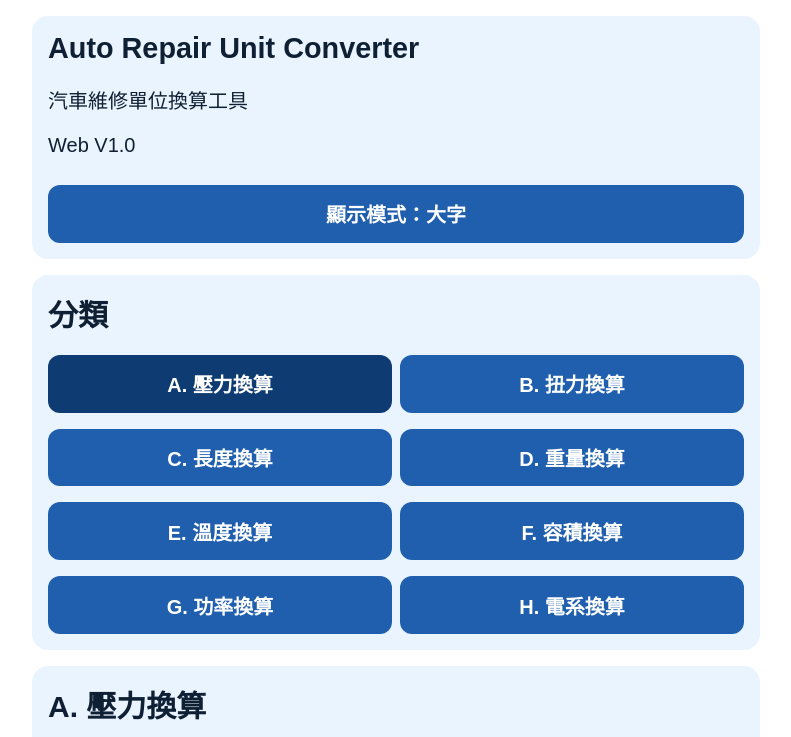
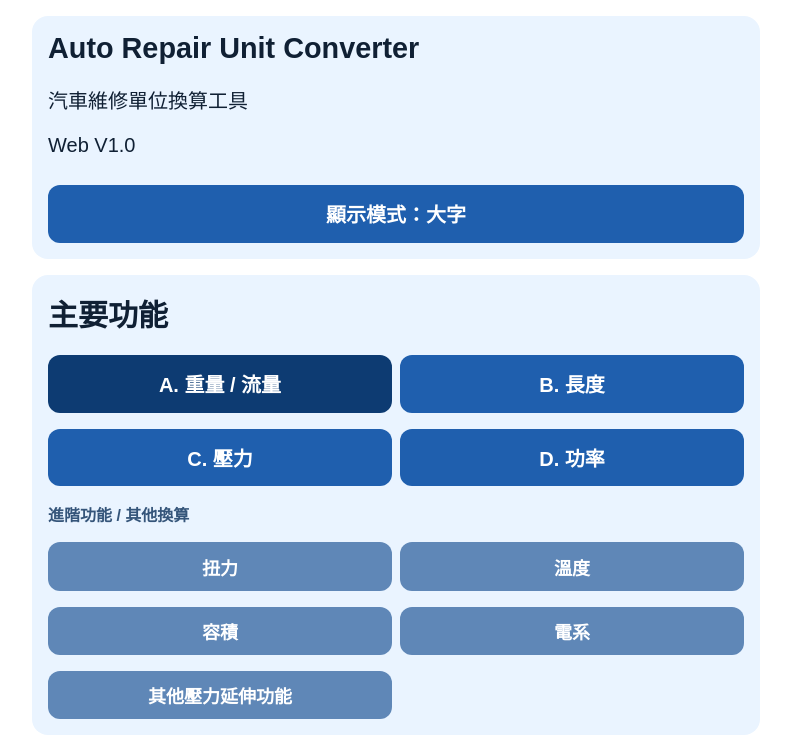
Before and after one commit to wuwu0102/auto-repair-unit-converter, a React (Vite) app: page / in a window 1280 px wide. Shown: the top 737 px of the page, without its empty margins (244-1035 px from the left). Built offline with nearby package versions, Linux system fonts and the light colour scheme.

Commit message:
Reorder homepage categories and prioritize requested units

```diff
--- a/src/App.tsx
+++ b/src/App.tsx
@@ -5,7 +5,10 @@ type DisplayMode = 'large' | 'compact';
 
 export default function App() {
   const [displayMode, setDisplayMode] = useState<DisplayMode>('large');
-  const [activeCategory, setActiveCategory] = useState(categories[0]);
+  const primaryCategories = categories.filter((cat) => cat.isPrimary);
+  const advancedCategories = categories.filter((cat) => !cat.isPrimary);
+
+  const [activeCategory, setActiveCategory] = useState(primaryCategories[0] ?? categories[0]);
   const [inputValue, setInputValue] = useState('');
   const [fromUnit, setFromUnit] = useState(activeCategory.units[0]);
 
@@ -40,10 +43,19 @@ export default function App() {
       </header>
 
       <section className="card">
-        <h2>分類</h2>
+        <h2>主要功能</h2>
         <div className="grid">
-          {categories.map((cat) => (
+          {primaryCategories.map((cat) => (
             <button key={cat.key} className={cat.key === activeCategory.key ? 'active' : ''} onClick={() => updateCategory(cat.key)}>
+              {cat.label}
+            </button>
+          ))}
+        </div>
+
+        <h3>進階功能 / 其他換算</h3>
+        <div className="grid advanced-grid">
+          {advancedCategories.map((cat) => (
+            <button key={cat.key} className={cat.key === activeCategory.key ? 'active' : 'secondary'} onClick={() => updateCategory(cat.key)}>
               {cat.label}
             </button>
           ))}
@@ -52,6 +64,7 @@ export default function App() {
 
       <section className="card">
         <h2>{activeCategory.label}</h2>
+        {activeCategory.note ? <p className="note">{activeCategory.note}</p> : null}
         <div className="controls">
           <input value={inputValue} onChange={(e) => setInputValue(e.target.value)} placeholder="輸入數值" inputMode="decimal" />
           <select value={fromUnit} onChange={(e) => setFromUnit(e.target.value)}>
--- a/src/conversions.ts
+++ b/src/conversions.ts
@@ -4,30 +4,53 @@ export type ConverterCategory = {
   units: string[];
   toBase: Record<string, (value: number) => number>;
   fromBase: Record<string, (value: number) => number>;
+  note?: string;
+  isPrimary?: boolean;
 };
 
-const linearCategory = (key: string, label: string, factors: Record<string, number>): ConverterCategory => {
+const linearCategory = (
+  key: string,
+  label: string,
+  factors: Record<string, number>,
+  options?: Pick<ConverterCategory, 'note' | 'isPrimary'>
+): ConverterCategory => {
   const toBase: Record<string, (value: number) => number> = {};
   const fromBase: Record<string, (value: number) => number> = {};
   Object.entries(factors).forEach(([unit, factor]) => {
     toBase[unit] = (v) => v * factor;
     fromBase[unit] = (v) => v / factor;
   });
-  return { key, label, units: Object.keys(factors), toBase, fromBase };
+  return { key, label, units: Object.keys(factors), toBase, fromBase, ...options };
 };
 
 export const categories: ConverterCategory[] = [
-  linearCategory('pressure', 'A. 壓力換算', { psi: 1, bar: 14.5037738, kPa: 0.145037738, MPa: 145.037738, 'kg/cm²': 14.2233433, inHg: 0.4911542, cmHg: 0.1933676 }),
-  linearCategory('torque', 'B. 扭力換算', { 'N·m': 1, 'kgf·m': 9.80665, 'lb·ft': 1.35581795, 'lb·in': 0.112984829 }),
-  linearCategory('length', 'C. 長度換算', { mm: 1, cm: 10, inch: 25.4, ft: 304.8 }),
-  linearCategory('weight', 'D. 重量換算', { kg: 1, g: 0.001, lb: 0.45359237, oz: 0.0283495231 }),
+  linearCategory('weight-flow', 'A. 重量 / 流量', { 'Kg/h': 1, 'G/s': 3.6 }, { isPrimary: true }),
+  linearCategory('length', 'B. 長度', { mm: 1, 條: 1, Inch: 25.4, ft: 304.8 }, { isPrimary: true }),
+  linearCategory(
+    'pressure',
+    'C. 壓力',
+    {
+      mmbar: 0.001,
+      Bar: 1,
+      Kpa: 0.01,
+      Hpa: 0.001,
+      Mpa: 10,
+      Psi: 0.0689475729,
+      'INCH HG.': 0.0338638867,
+      '-kpa': 0.01,
+      cmhg: 0.0133322368
+    },
+    { isPrimary: true, note: '要分表壓力跟絕對壓力還有負壓' }
+  ),
+  linearCategory('power', 'D. 功率', { Kw: 1, 'Hp(馬力)': 0.745699872 }, { isPrimary: true }),
+  linearCategory('torque', '扭力', { 'N·m': 1, 'kgf·m': 9.80665, 'lb·ft': 1.35581795, 'lb·in': 0.112984829 }),
   {
     key: 'temp',
-    label: 'E. 溫度換算',
+    label: '溫度',
     units: ['°C', '°F', 'K'],
     toBase: {
       '°C': (v) => v,
-      '°F': (v) => (v - 32) * 5 / 9,
+      '°F': (v) => ((v - 32) * 5) / 9,
       K: (v) => v - 273.15
     },
     fromBase: {
@@ -36,9 +59,9 @@ export const categories: ConverterCategory[] = [
       K: (v) => v + 273.15
     }
   },
-  linearCategory('volume', 'F. 容積換算', { L: 1, mL: 0.001, 'gallon US': 3.785411784, quart: 0.946352946, pint: 0.473176473, cc: 0.001 }),
-  linearCategory('power', 'G. 功率換算', { kW: 1, hp: 0.745699872, PS: 0.73549875 }),
-  linearCategory('electrical', 'H. 電系換算', { V: 1, A: 1, W: 1, Ohm: 1 })
+  linearCategory('volume', '容積', { L: 1, mL: 0.001, 'gallon US': 3.785411784, quart: 0.946352946, pint: 0.473176473, cc: 0.001 }),
+  linearCategory('electrical', '電系', { V: 1, A: 1, W: 1, Ohm: 1 }),
+  linearCategory('pressure-extended', '其他壓力延伸功能', { psi: 1, bar: 14.5037738, kPa: 0.145037738, MPa: 145.037738, 'kg/cm²': 14.2233433, inHg: 0.4911542, cmHg: 0.1933676 })
 ];
 
 export const convertValue = (category: ConverterCategory, input: number, fromUnit: string, toUnit: string) => {
--- a/src/styles.css
+++ b/src/styles.css
@@ -15,3 +15,8 @@ input, select { margin-bottom: .5rem; background: white; border: 1px solid #b9cc
 .large { font-size: 20px; }
 .compact { font-size: 16px; }
 @media (max-width: 420px) { .grid { grid-template-columns: 1fr; } }
+
+h3 { margin: 1rem 0 .5rem; font-size: 1rem; color: #35557a; }
+.secondary { background: #5f87b7; }
+.advanced-grid button { font-size: .9em; padding: .7rem; }
+.note { margin: 0 0 .5rem; color: #20456d; font-weight: 600; }
```
